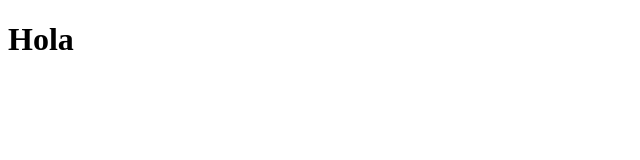
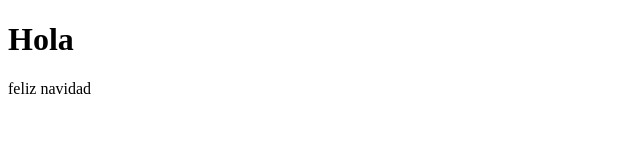
Before and after one commit to elenagarbo/git-sandbox, a plain HTML site: page web/index.html in a window 1280 px wide. Shown: the whole page, without its empty margins (0-640 px from the left). Drawn offline with Linux system fonts and the light colour scheme.

Commit message:
creada otra rama y nuevo html

```diff
--- a/web/index.html
+++ b/web/index.html
@@ -9,5 +9,7 @@
 <body>
     <h1>Hola</h1>
 
+    <p>feliz navidad</p>
+
 </body>
 </html>
```
